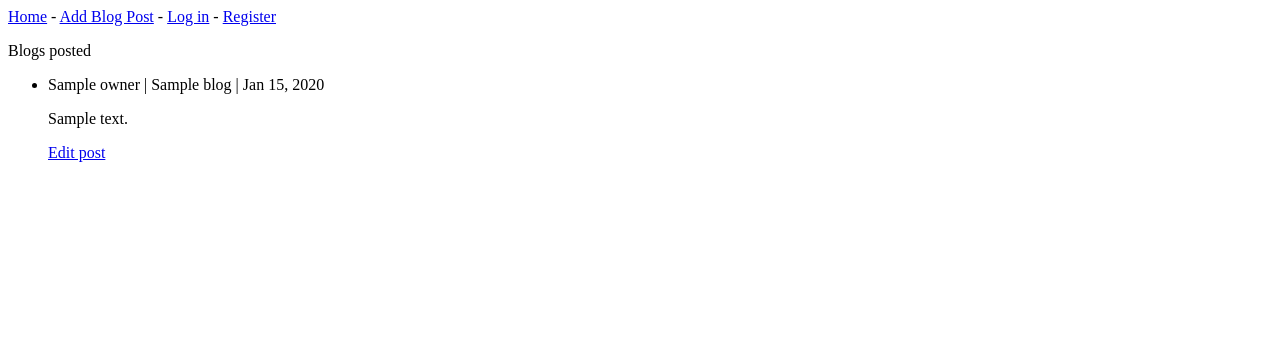
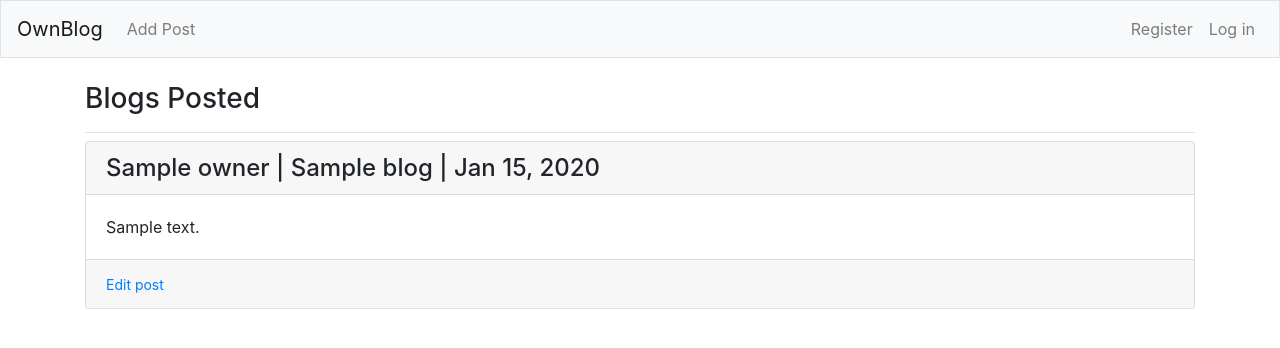
Before and after one commit to GuillaumeLeBerreBIT/Blog, a Django app: template blogs/templates/blogs/home.html in a window 1280 px wide. Shown: the top 348 px of the page. Run offline with Django 5.2, Linux system fonts and the light colour scheme; the template is opened without the code that fills it: most values are stand-ins (such as "Sample title", 1, 10 or a date in 2020); some libraries are stand-ins or nearby versions.

Commit message:
Added styling to the Blog posts

```diff
--- a/blog/settings.py
+++ b/blog/settings.py
@@ -34,6 +34,8 @@ INSTALLED_APPS = [
     # My app
     'blogs',
     'users',
+    # Third Party apps
+    'bootstrap4',
     # Default apps
     'django.contrib.admin',
     'django.contrib.auth',
--- a/blogs/templates/blogs/base.html
+++ b/blogs/templates/blogs/base.html
@@ -1,16 +1,64 @@
-<p>
-    <a href="{% url "blogs:blog" %}">Home</a> -
-    <a href="{% url "blogs:add_blog" %}">Add Blog Post</a> -
+{% load bootstrap4 %}
+
+<!doctype html>
+<html lang="en">
+<head>
+    <meta charset="utf-8">
+    <meta name="viewport" content="width=device-width, initial-scale=1,
+        shrink-to-fit=no">
+    <title>OwnBlog</title>
+
+    {% bootstrap_css %}
+    {% bootstrap_javascript jquery='full' %}
+</head>
+<body>
+
+    <nav class="navbar navbar-expand-md navbar-light bg-light mb-4 border">
+
+        <a class="navbar-brand" href="{% url 'blogs:blog' %}">
+            OwnBlog</a>
+        <button class="navbar-toggler" type="button" data-toggle="collapse"
+            data-target="#navbarCollapse" aria-controls="navbarCollapse"
+            aria-expanded="false" aria-label="Toggle navigation">
+            <span class="navbar-toggler-icon"></span></button>
+        <div class="collapse navbar-collapse" id="navbarCollapse">
+            <ul class="navbar-nav mr-auto">
+                <li class="nav-item">
+                    <a class="nav-link" href="{% url 'blogs:add_blog' %}">
+                        Add Post</a>
+                </li>
+            </ul>
+            <ul class="navbar-nav ml-auto">
                 {% if user.is_authenticated %}
-        Hello {{ user.username }}.
-        <form action="{% url 'users:logout' %}" method='post'>
+                <li class="nav-item">
+                    <span class="navbar-text">Hello, {{user.username}}.</span>
+                </li>
+                <li class="nav-item">
+                    <form action="{% url 'users:logout' %}" method="post">
                         {% csrf_token %}
-            <button type="submit">Log out</button>
+                        <button type="submit" class="btn btn-link nav-link">Log out</button>
                     </form>
+                </li>
                 {% else %}
-        <a href="{% url 'users:login' %}">Log in</a> -
-        <a href="{% url 'users:register' %}">Register</a>
+                <li class="nav-item">
+                    <a class="nav-link" href="{% url 'users:register' %}">Register</a>
+                </li>
+                <li class="nav-item">
+                    <a class="nav-link" href="{% url 'users:login' %}">Log in</a>
+                </li>
                 {% endif %}
-</p>
+            </ul>
+        </div>
+    </nav>
 
+    <main role="main" class="container">
+        <div class="mb-2 pb-2 border-bottom">
+            {% block page_header %}{% endblock page_header %}
+        </div>
+        <div>
             {% block content %}{% endblock content %}
+        </div>
+    </main>
+
+</body>
+</html>
--- a/blogs/templates/blogs/home.html
+++ b/blogs/templates/blogs/home.html
@@ -1,21 +1,28 @@
 {% extends "blogs/base.html" %}
+
+{% block page_header %}
+    <h3>Blogs Posted</h3>
+{% endblock page_header %}
 
 {% block content %}
 
-<p>Blogs posted</p>
+{% for blog in blogposted %}
+    <div class="card mb-5">
+        <h4 class="card-header">
+            {{ blog.owner }} | {{blog.title}} | {{ blog.date_added|date:'M d, Y' }}
+        </h4>
+        <div class="card-body">
+            {{blog.text}}
+        </div>
+        <div class="card-footer">
+            <small>
+                <a href="{% url "blogs:edit_blog"  blog.id %}">Edit post</a>
+            </small>
+        </div>
+    </div>
+{% empty %}
+    <p>Nothing posted yet!</p>
+{% endfor %}
 
-<ul>
-    {% for blog in blogposted %}
-        <li>
-            <p>{{ blog.owner }} | {{blog.title}} | {{ blog.date_added|date:'M d, Y' }}</p>
-            <p>{{blog.text}}</p>
-            <p>
-                <a href="{% url "blogs:edit_blog"  blog.id %}">Edit post</a>
-            </p>
-        </li>
-    {% empty %}
-        <li>Nothing posted yet!</li>
-    {% endfor %}
-</ul>
 
 {% endblock content %}
--- a/users/templates/registration/logged_out.html
+++ b/users/templates/registration/logged_out.html
@@ -1,9 +1,13 @@
 {% extends "blogs/base.html" %}
+
+{% block page_header %}
+    <h2>You have been succesfully logged out.</h2>
+{% endblock page_header %}
 
 {% block content %}
 
 <p>
-    You have been succesfully logged out. Thank you for visiting.
+    Thank you for visiting. See you another time!
 </p>
 
 {% endblock content %}
```
Also changed, not shown: blogs/templates/blogs/add_blog.html (+9 -4 lines), blogs/templates/blogs/edit_blog.html (+9 -3 lines), users/templates/registration/login.html (+9 -7 lines), users/templates/registration/register.html (+9 -2 lines), db.sqlite3. Lines whose indentation alone changed are shown as unchanged.
